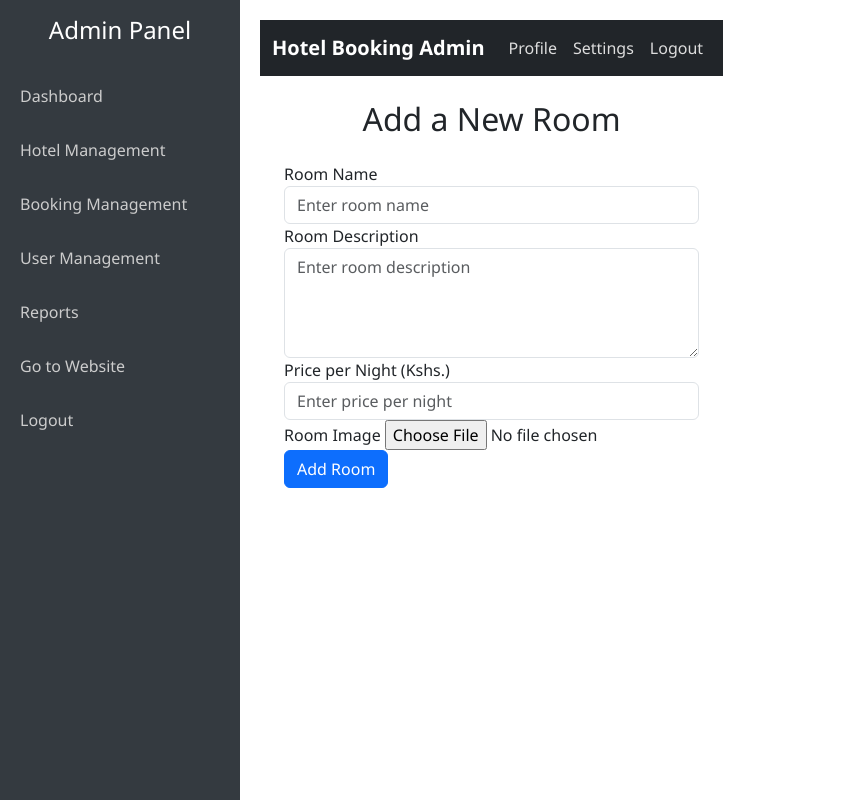
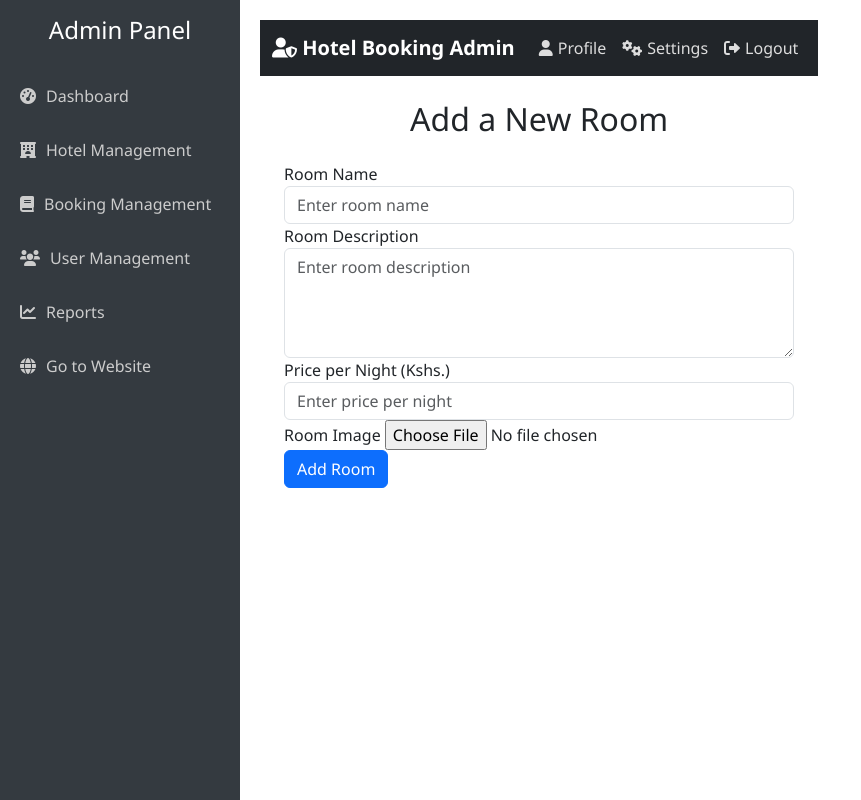
Before and after one commit to NexusGKSoftwares/DJANGO-PROJECT, a Django app: page /hotel_booking/add/ in a window 1280 px wide. Shown: the whole page, without its empty margins (0-861 px from the left). Run offline with Django 5.2, Linux system fonts and the light colour scheme.

Commit message:
"Updated base_site.html template to add Font Awesome CSS, modified sidebar and navbar styles, and added icons to navigation links."

```diff
--- a/hotel_booking/templates/hotel_booking/base_site.html
+++ b/hotel_booking/templates/hotel_booking/base_site.html
@@ -8,6 +8,7 @@
     <meta name="viewport" content="width=device-width, initial-scale=1.0">
     <title>{% block title %}Admin Panel{% endblock %}</title>
     <link rel="stylesheet" href="https://cdn.jsdelivr.net/npm/bootstrap@5.3.0-alpha1/dist/css/bootstrap.min.css">
+    <link rel="stylesheet" href="https://cdnjs.cloudflare.com/ajax/libs/font-awesome/6.0.0-beta3/css/all.min.css">
     <style>
         body {
             font-family: 'Segoe UI', Tahoma, Geneva, Verdana, sans-serif;
@@ -22,9 +23,13 @@
         .sidebar a {
             color: #ccc;
             text-decoration: none;
-            display: block;
+            display: flex;
+            align-items: center;
             padding: 15px 20px;
             transition: background 0.3s, color 0.3s;
+        }
+        .sidebar a i {
+            margin-right: 10px;
         }
         .sidebar a:hover {
             background-color: #495057;
@@ -40,6 +45,11 @@
         }
         .navbar-dark .navbar-nav .nav-link {
             color: #ddd !important;
+            display: flex;
+            align-items: center;
+        }
+        .navbar-dark .navbar-nav .nav-link i {
+            margin-right: 5px;
         }
         .navbar-dark .navbar-nav .nav-link:hover {
             color: #fff !important;
@@ -55,33 +65,32 @@
             <div class="p-3">
                 <h4 class="text-center">Admin Panel</h4>
             </div>
-            <a href="{% url 'admin_home' %}">Dashboard</a>
-            <a href="{% url 'hotel_management' %}">Hotel Management</a>
-            <a href="{% url 'booking_management' %}">Booking Management</a>
-            <a href="{% url 'user_management' %}">User Management</a>
-            <a href="{% url 'reports' %}">Reports</a>
-            <a href="{% url 'index' %}">Go to Website</a>
-            <a href="{% url 'logout' %}">Logout</a>
+            <a href="{% url 'admin_home' %}"><i class="fas fa-tachometer-alt"></i> Dashboard</a>
+            <a href="#"><i class="fas fa-hotel"></i> Hotel Management</a>
+            <a href="#"><i class="fas fa-book"></i> Booking Management</a>
+            <a href="#"><i class="fas fa-users"></i> User Management</a>
+            <a href="#"><i class="fas fa-chart-line"></i> Reports</a>
+            <a href="{% url 'index' %}"><i class="fas fa-globe"></i> Go to Website</a>
         </nav>
 
         <!-- Main Content -->
         <div class="content">
             <nav class="navbar navbar-expand-lg navbar-dark bg-dark">
                 <div class="container-fluid">
-                    <a class="navbar-brand" href="#">Hotel Booking Admin</a>
+                    <a class="navbar-brand" href="#"><i class="fas fa-user-shield"></i> Hotel Booking Admin</a>
                     <button class="navbar-toggler" type="button" data-bs-toggle="collapse" data-bs-target="#navbarNav" aria-controls="navbarNav" aria-expanded="false" aria-label="Toggle navigation">
                         <span class="navbar-toggler-icon"></span>
                     </button>
                     <div class="collapse navbar-collapse" id="navbarNav">
                         <ul class="navbar-nav ms-auto">
                             <li class="nav-item">
-                                <a class="nav-link" href="{% url 'profile' %}">Profile</a>
+                                <a class="nav-link" href="#"><i class="fas fa-user"></i> Profile</a>
                             </li>
                             <li class="nav-item">
-                                <a class="nav-link" href="{% url 'settings' %}">Settings</a>
+                                <a class="nav-link" href="#"><i class="fas fa-cogs"></i> Settings</a>
                             </li>
                             <li class="nav-item">
-                                <a class="nav-link" href="{% url 'logout' %}">Logout</a>
+                                <a class="nav-link" href="#"><i class="fas fa-sign-out-alt"></i> Logout</a>
                             </li>
                         </ul>
                     </div>
```
